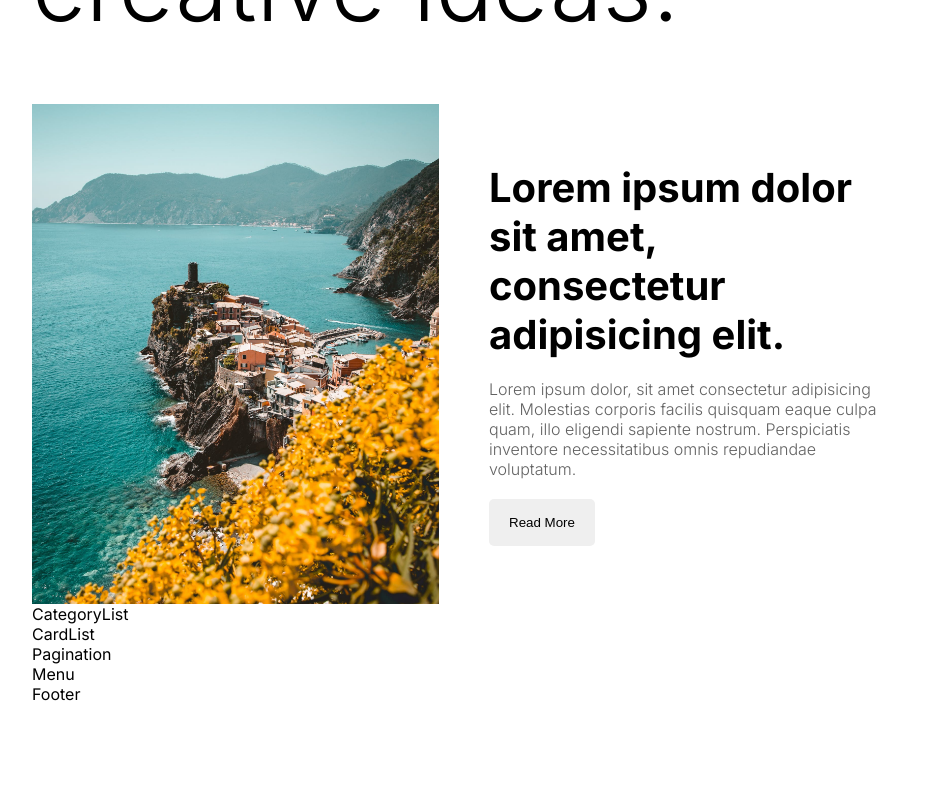
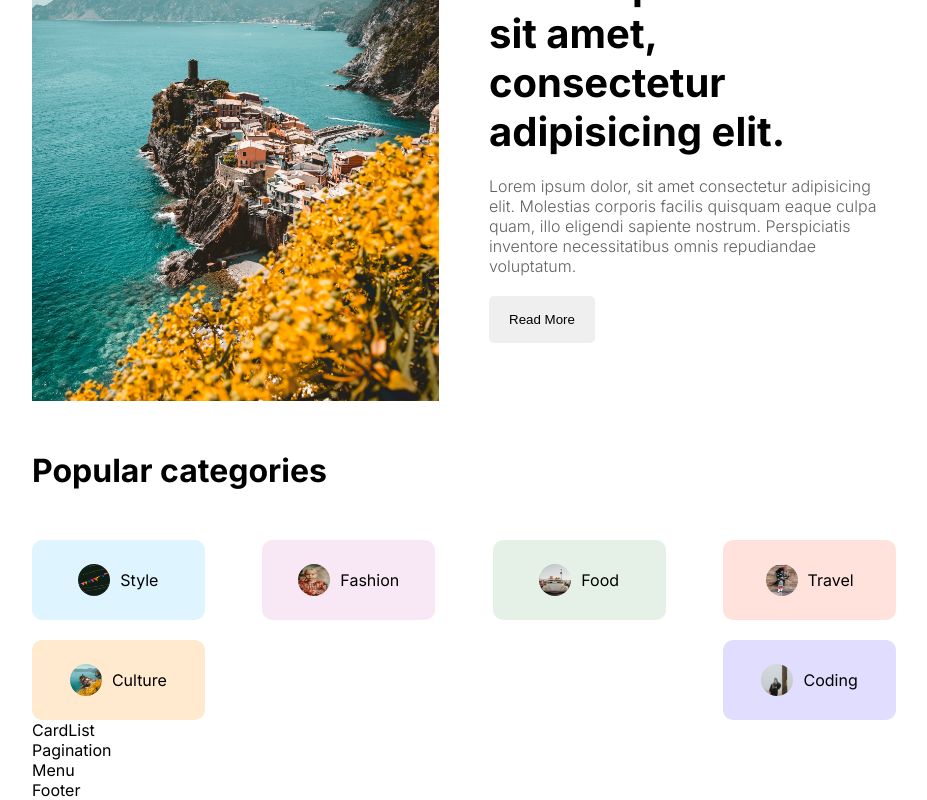
Before and after one commit to rahulsharma0212/blog-app, a Next.js app: page / in a window 1280 px wide. Shown: the part 550-1350 px from the top of the page, without its empty margins (176-1103 px from the left). Before the commit the page ends 1254 px from the top, so only its background shows below. Built offline with nearby package versions, Linux system fonts and the light colour scheme.

Commit message:
category list component build

```diff
--- a/src/components/categoryList/CategoryList.jsx
+++ b/src/components/categoryList/CategoryList.jsx
@@ -1,7 +1,40 @@
+import Link from 'next/link';
 import styles from './categoryList.module.css';
+import Image from 'next/image';
 
 const CategoryList = () => {
-    return <div className={styles.container}>CategoryList</div>;
+    return (
+        <div className={styles.container}>
+            <h1 className={styles.title}>Popular categories</h1>
+            <div className={styles.categories}>
+                {[
+                    'style',
+                    'fashion',
+                    'food',
+                    'travel',
+                    'culture',
+                    'coding',
+                ].map((val, idx) => {
+                    return (
+                        <Link
+                            key={`${val}-${idx}`}
+                            href={`/blog?cat=${val}`}
+                            className={`${styles.category} ${styles[val]}`}
+                        >
+                            <Image
+                                src={`/${val}.png`}
+                                alt={val}
+                                width={32}
+                                height={32}
+                                className={styles.image}
+                            />
+                            {val}
+                        </Link>
+                    );
+                })}
+            </div>
+        </div>
+    );
 };
 
 export default CategoryList;
--- a/src/components/categoryList/categoryList.module.css
+++ b/src/components/categoryList/categoryList.module.css
@@ -0,0 +1,74 @@
+.container {
+}
+
+.title {
+    margin: 50px 0px;
+}
+
+.categories {
+    display: flex;
+    flex-wrap: wrap;
+    justify-content: space-between;
+    gap: 20px;
+}
+
+.category {
+    display: flex;
+    align-items: center;
+    justify-items: center;
+    text-transform: capitalize;
+    gap: 10px;
+    width: 15%;
+    height: 80px;
+    justify-content: center;
+    border-radius: 10px;
+}
+
+.category.style {
+    background-color: #57c4ff31;
+}
+
+.category.fashion {
+    background-color: #da85c731;
+}
+
+.category.food {
+    background-color: #7fb88133;
+}
+
+.category.travel {
+    background-color: #ff795736;
+}
+
+.category.culture {
+    background-color: #ffb04f45;
+}
+
+.category.coding {
+    background-color: #5e4fff31;
+}
+
+.image {
+    border-radius: 50%;
+}
+
+@media screen and (max-width: 1280px) {
+    .category {
+        width: 20%;
+    }
+}
+@media screen and (max-width: 1024px) {
+    .category {
+        width: 25%;
+    }
+}
+@media screen and (max-width: 768px) {
+    .category {
+        width: 45%;
+    }
+}
+@media screen and (max-width: 640px) {
+    .category {
+        width: 100%;
+    }
+}
--- a/src/components/featured/featured.module.css
+++ b/src/components/featured/featured.module.css
@@ -47,3 +47,30 @@
     border-radius: 5px;
     width: max-content;
 }
+
+@media screen and (max-width: 1280px) {
+    .title {
+        font-size: 72px;
+    }
+}
+
+@media screen and (max-width: 1024px) {
+    .title {
+        font-size: 64px;
+    }
+    .imgContainer {
+        display: none;
+    }
+}
+
+@media screen and (max-width: 768px) {
+    .title {
+        font-size: 48px;
+    }
+}
+
+@media screen and (max-width: 640px) {
+    .title {
+        font-size: 36px;
+    }
+}
```
